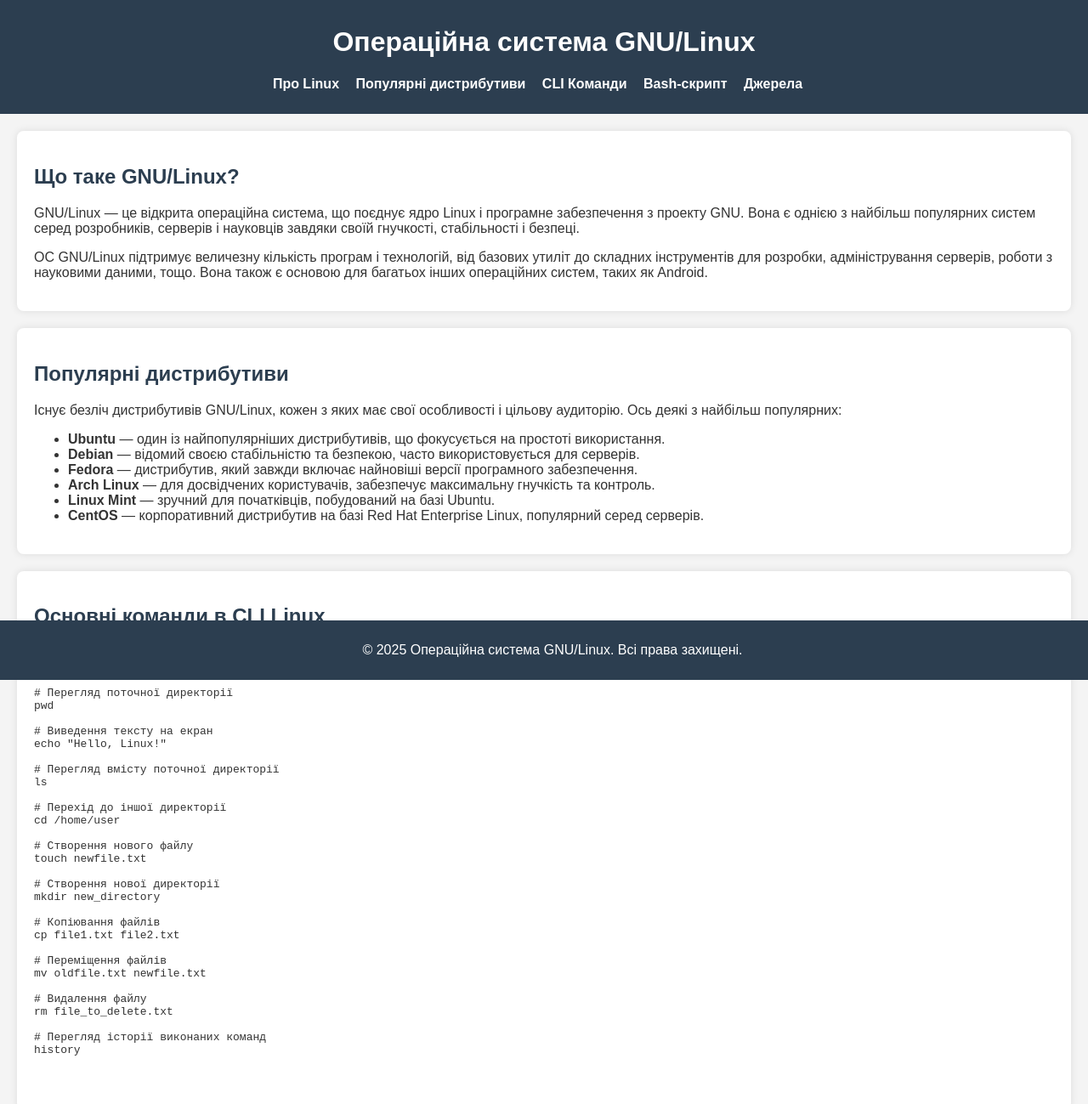
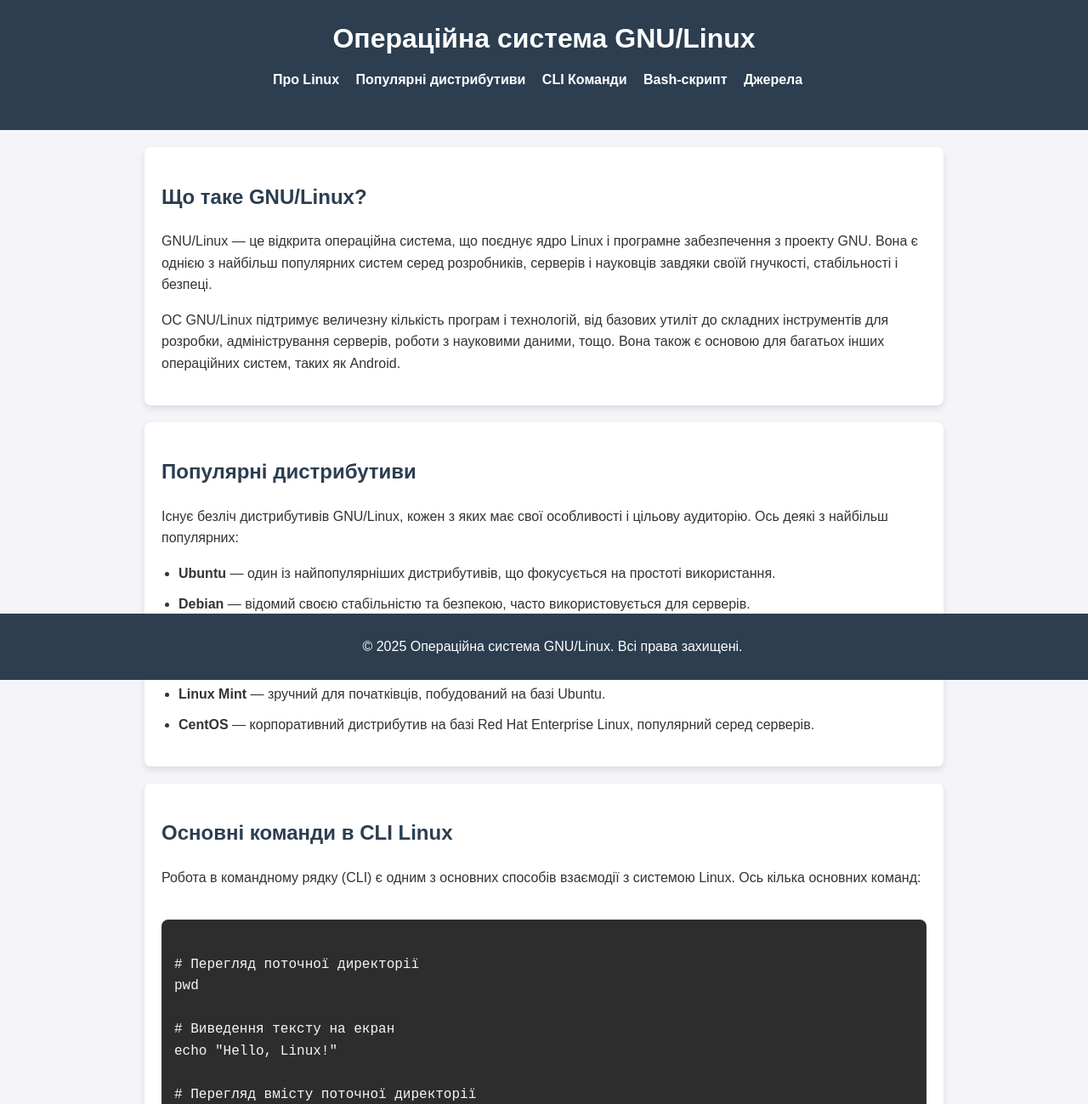
Before and after one commit to Trenerkok/bashsite, a plain HTML site: page index.html in a window 1280 px wide. Shown: the top 1299 px of the page at 85% size. Drawn offline with Linux system fonts and the light colour scheme.

Commit message:
Update styles.css

```diff
--- a/styles.css
+++ b/styles.css
@@ -1,25 +1,32 @@
+/* Загальні стилі для сторінки */
 body {
-    font-family: Arial, sans-serif;
+    font-family: 'Arial', sans-serif;
+    background-color: #f4f4f9;
+    color: #333;
     margin: 0;
     padding: 0;
-    background-color: #f4f4f4;
-    color: #333;
+    line-height: 1.6;
 }
 
 header {
     background-color: #2c3e50;
     color: white;
-    padding: 10px 0;
     text-align: center;
+    padding: 20px 0;
+}
+
+header h1 {
+    margin: 0;
 }
 
 nav ul {
     list-style-type: none;
     padding: 0;
+    margin-top: 10px;
 }
 
 nav ul li {
-    display: inline;
+    display: inline-block;
     margin-right: 15px;
 }
 
@@ -29,24 +36,59 @@
     font-weight: bold;
 }
 
-h2 {
+nav ul li a:hover {
+    text-decoration: underline;
+}
+
+/* Стилі для секцій */
+section {
+    background-color: white;
+    border-radius: 8px;
+    margin: 20px auto;
+    padding: 20px;
+    max-width: 900px;
+    box-shadow: 0 4px 8px rgba(0, 0, 0, 0.1);
+}
+
+section h2 {
     color: #2c3e50;
 }
 
-section {
-    padding: 20px;
-    margin: 20px;
-    background-color: white;
+/* Стилі для команд в CLI */
+pre code {
+    display: block;
+    background-color: #2d2d2d;
+    color: #f5f5f5;
+    padding: 15px;
     border-radius: 8px;
-    box-shadow: 0 0 10px rgba(0, 0, 0, 0.1);
+    font-size: 1rem;
+    overflow-x: auto;
 }
 
 footer {
+    background-color: #2c3e50;
+    color: white;
     text-align: center;
     padding: 10px;
-    background-color: #2c3e50;
-    color: white;
     position: fixed;
     width: 100%;
     bottom: 0;
 }
+
+/* Стили для списків */
+ul {
+    padding-left: 20px;
+}
+
+ul li {
+    margin-bottom: 10px;
+}
+
+ul li a {
+    color: #2c3e50;
+    text-decoration: none;
+}
+
+ul li a:hover {
+    text-decoration: underline;
+}
```
